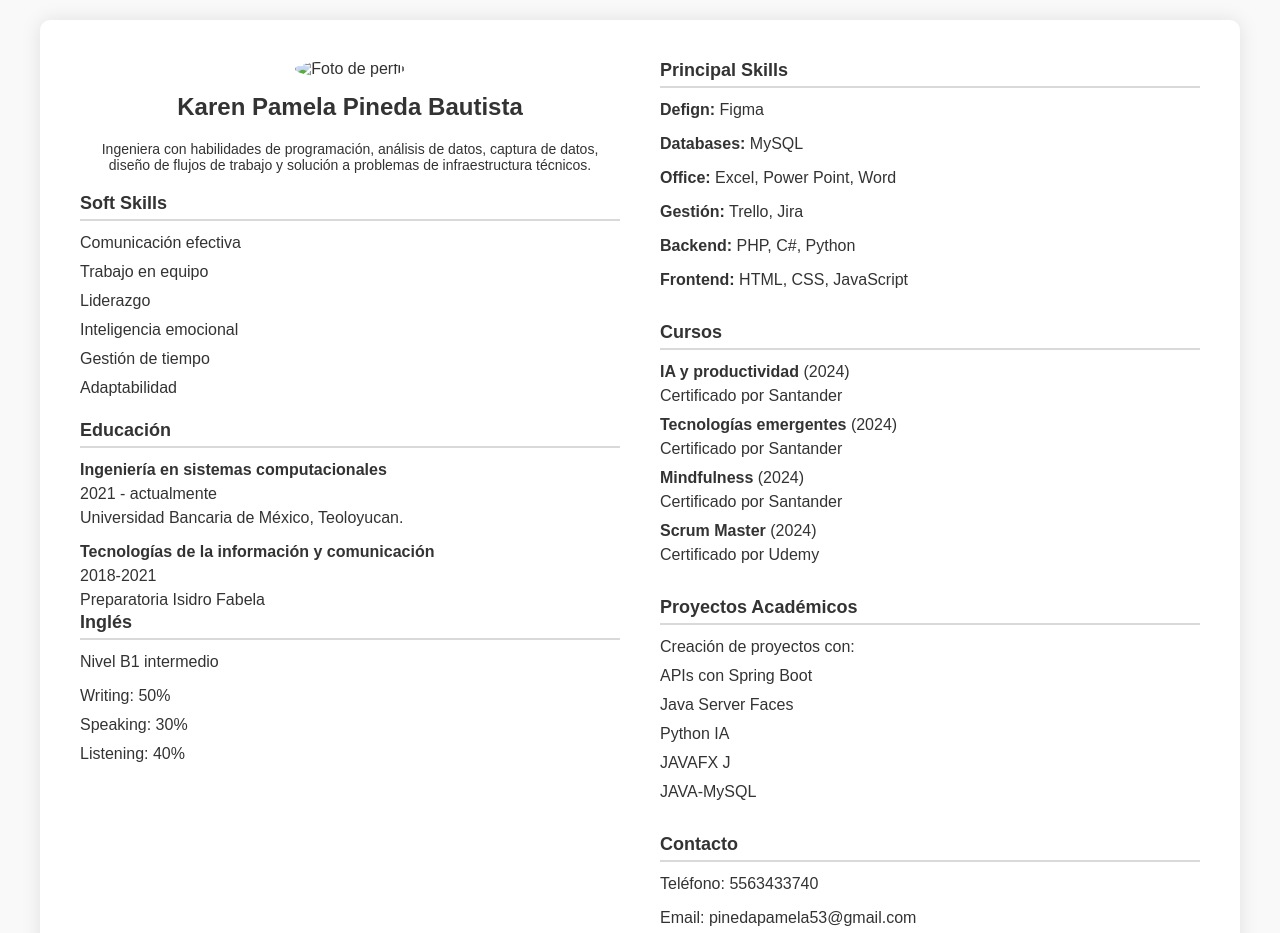
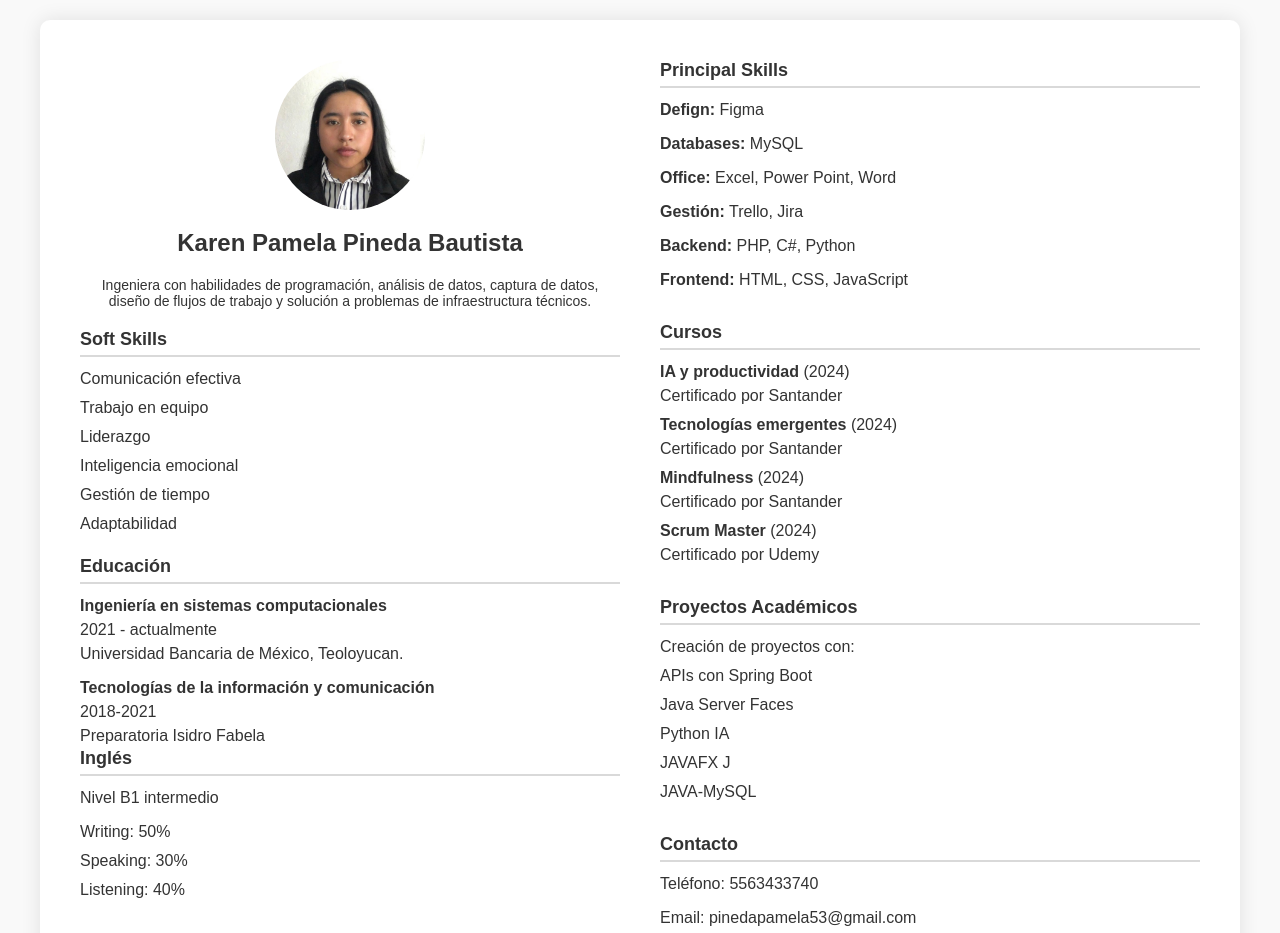
Before and after one commit to krpi1/Git, a plain HTML site: page index.html in a window 1280 px wide. Drawn offline with Linux system fonts and the light colour scheme.

Commit message:
agregue imagen

```diff
--- a/index.html
+++ b/index.html
@@ -10,7 +10,7 @@
     <div class="container">
         <div class="left-column">
             <div class="profile-picture">
-                <img src="your-image.jpg" alt="Foto de perfil">
+                <img src="img/me.PNG" alt="Foto de perfil">
             </div>
             <h2>Karen Pamela Pineda Bautista</h2>
             <p class="profile-description">
```
Also changed, not shown: img/me.PNG (added).
